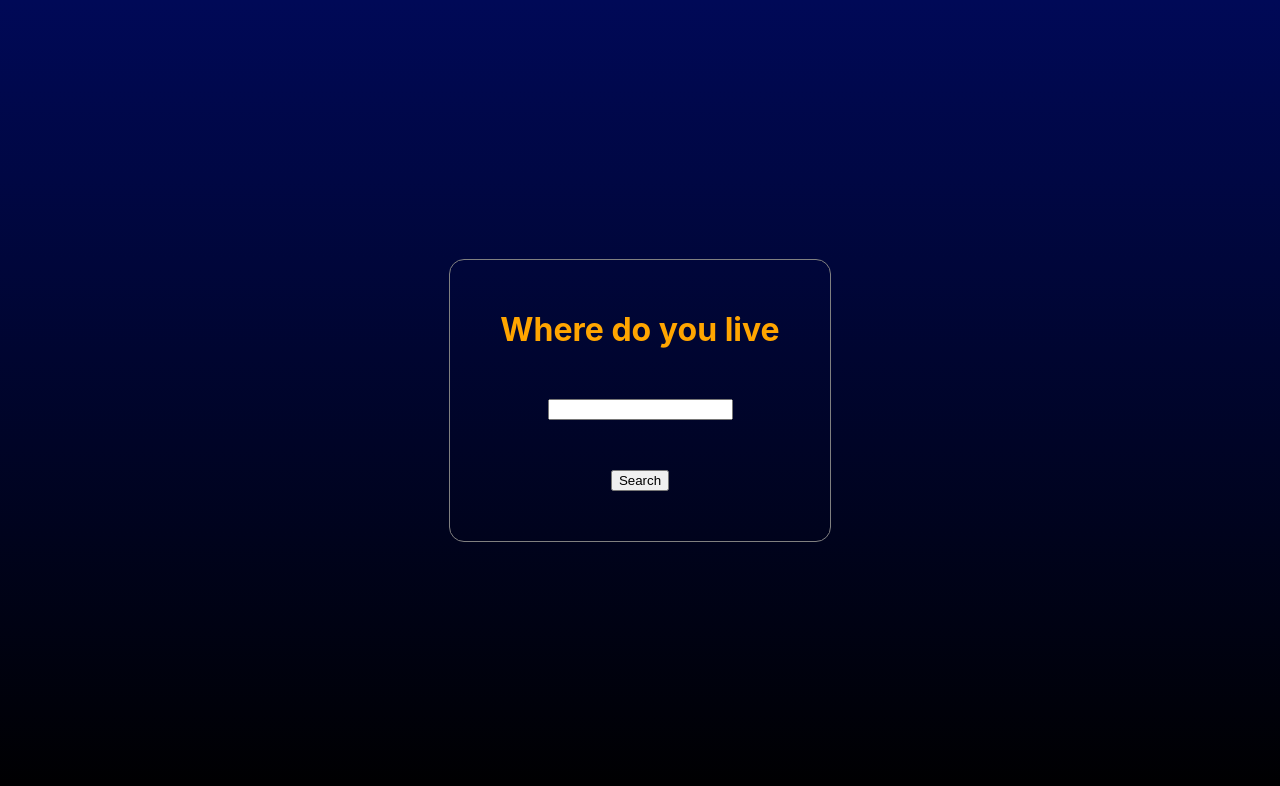
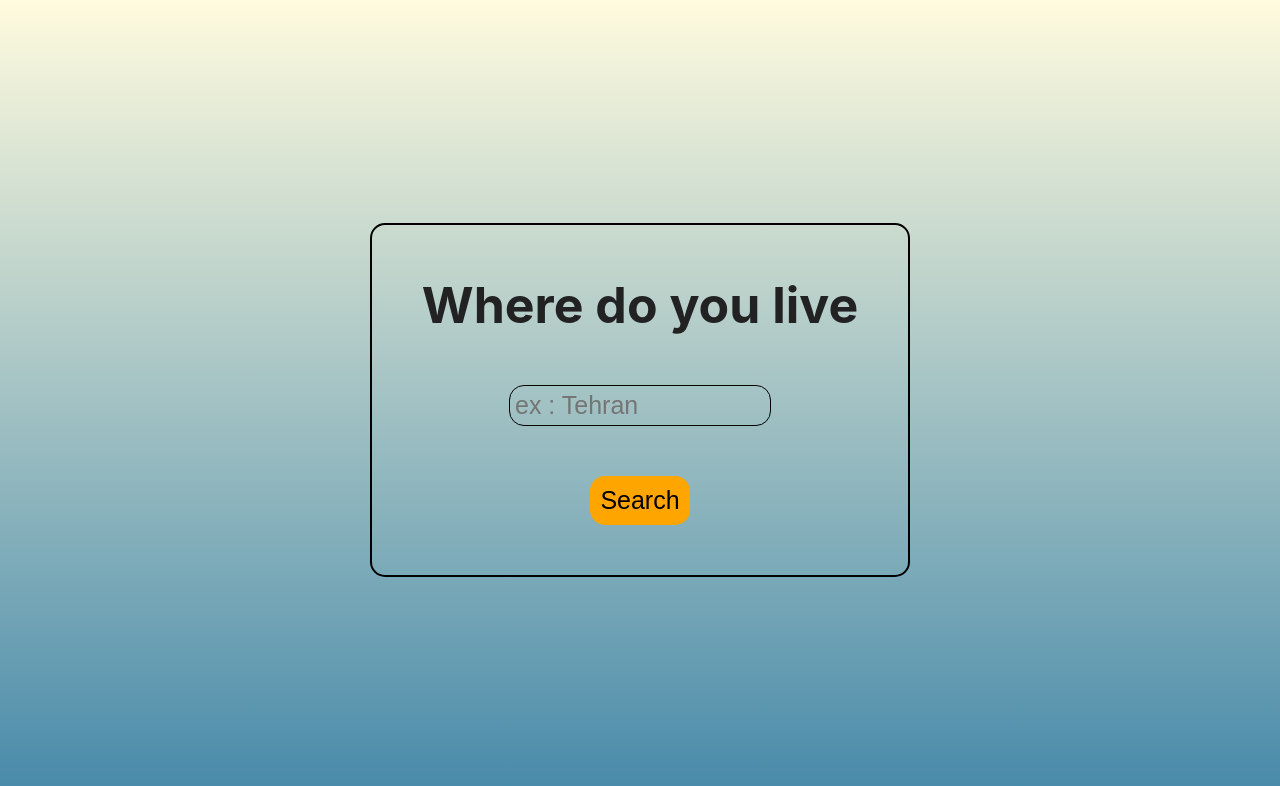
Before and after one commit to Dev-MostafaAzari/Weather-App, a React (Create React App) app: page / in a window 1280 px wide. Shown: the top 786 px of the page. Built offline with nearby package versions, Linux system fonts and the light colour scheme.

Commit message:
SetLocationStyleAndIsLocationReducer

```diff
--- a/src/components/Main/Main.js
+++ b/src/components/Main/Main.js
@@ -4,11 +4,13 @@ import "../../styles/Main.css";
 import Cloud from "../../assets/Cloud/Cloud1.png";
 import States from '../States/States';
 import View from '../View/View';
-import { useSelector } from 'react-redux';
+import { useDispatch, useSelector } from 'react-redux';
+import { isLocation } from '../../features/weather/weatherSlice';
 
 
 const Main = () =>{
     const data = useSelector(state => state.weather);
+    const dispatch = useDispatch();
     return(
         <div className="Main">
             {data.setLocation ?
@@ -28,8 +30,8 @@ const Main = () =>{
                         <div className="LocationFormContainer">
                             <div className="form">
                                 <h1 className="setLocationTitle">Where do you live</h1>
-                                <input type="text" className="setLocationInput"/>
-                                <button type="button" className="setLocationButton">Search</button>
+                                <input type="text" className="setLocationInput" placeholder="ex : Tehran"/>
+                                <button type="button" className="setLocationButton" onClick={()=>{dispatch(isLocation())}}>Search</button>
                             </div>
                         </div>
                     </div>
--- a/src/features/weather/weatherSlice.js
+++ b/src/features/weather/weatherSlice.js
@@ -9,10 +9,15 @@ const initialState = {
 const WeatherSlice = createSlice({
     name:"Weather",
     initialState,
-    reducers:{},
+    reducers:{
+        isLocation:(state)=>{
+            state.setLocation = !state.setLocation ;
+        }
+    },
 });
 
 
 
 
 export default WeatherSlice.reducer;
+export const {isLocation} = WeatherSlice.actions;
--- a/src/styles/Main.css
+++ b/src/styles/Main.css
@@ -45,7 +45,7 @@
     flex-direction: column;
     justify-content: center;
     align-items: center;
-    background: linear-gradient(to top , #000000 , #000957);
+    background: linear-gradient(to top , #4689a9 , #fffbde);
 }
 .LocationFormContainer
 {
@@ -53,7 +53,7 @@
     justify-content: center;
     align-items: center;
     padding: 50px;
-    border:1px solid gray;
+    border:2px solid black;
     border-radius: 15px;
 }
 .form
@@ -64,8 +64,28 @@
     align-items: center;
     gap: 50px;
 }
-.form h1
+.setLocationTitle
 {
+    font-size: 50px;
     margin: 0;
-    color:orange;
+    color:#222222;
 }
+.setLocationInput
+{
+    background:none;
+    border: 1px solid black;
+    border-radius: 15px;
+    padding: 5px;
+    width: 250px;
+    color:purple;
+    font-size: 25px;
+}
+.setLocationButton
+{
+    cursor: pointer;
+    padding: 10px;
+    font-size: 25px;
+    background-color: orange;
+    border-radius: 15px;
+    border: none;
+}
```
